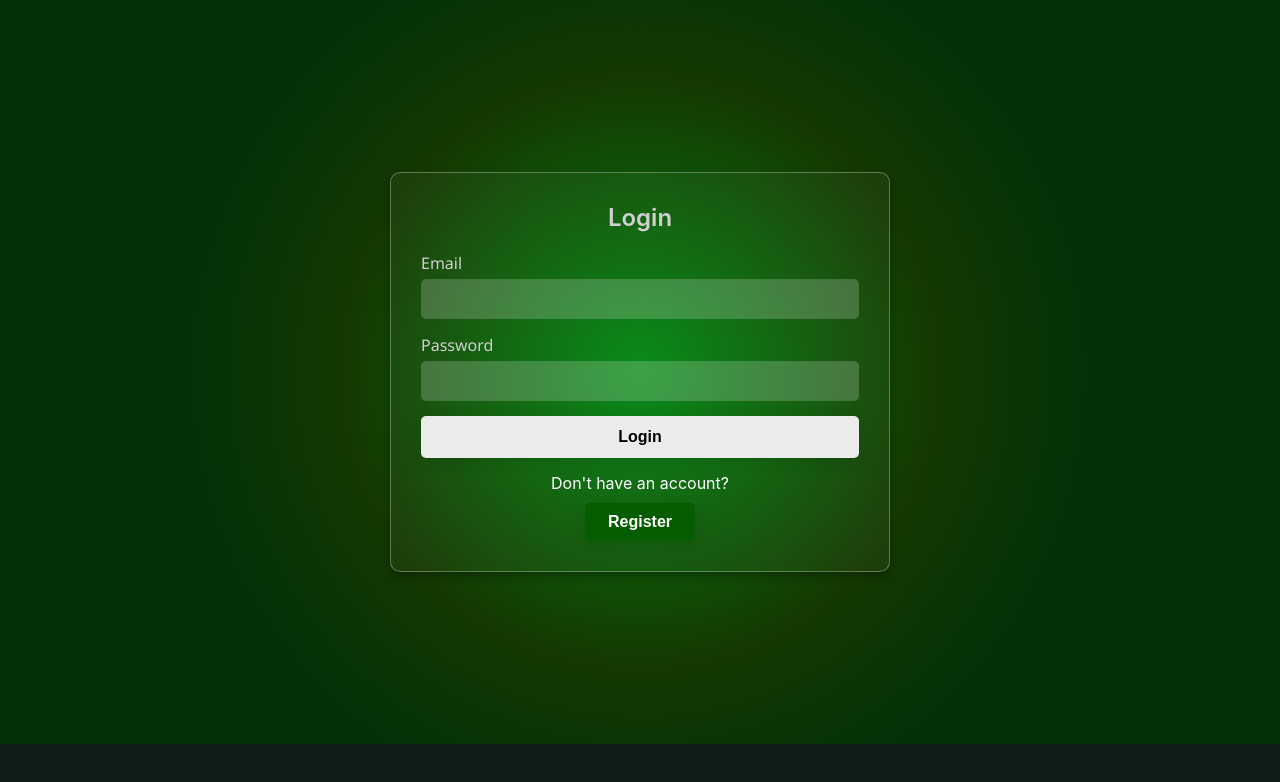
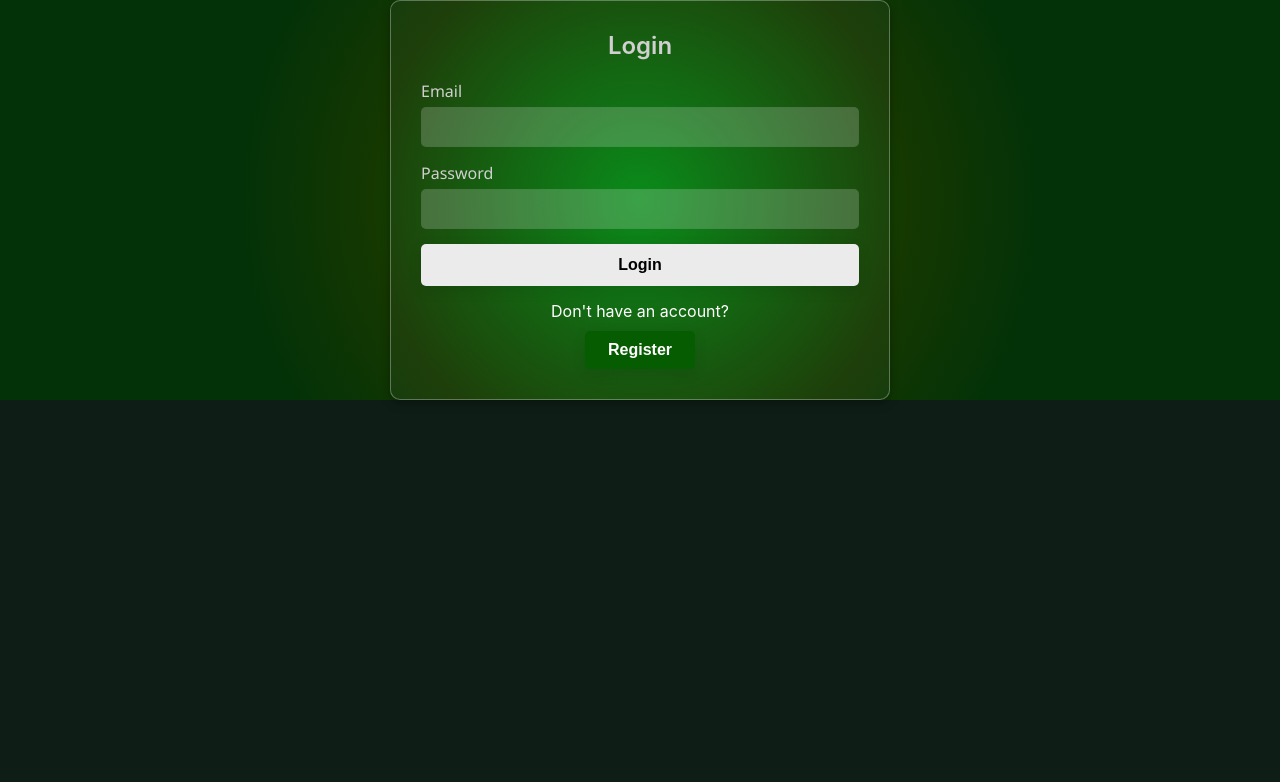
Before and after one commit to panesaranirav/Planto, a React (Vite) app in the folder PLANTO/client/: page / in a window 1280 px wide. Shown: the top 782 px of the page. Built offline with nearby package versions, Linux system fonts and the light colour scheme.

Commit message:
height css

```diff
--- a/PLANTO/client/src/Pages/Registration.css
+++ b/PLANTO/client/src/Pages/Registration.css
@@ -9,7 +9,7 @@
     background: radial-gradient(circle, rgba(1,135,17,1) 0%, rgba(21,56,1,1) 40%, rgba(3,50,8,1) 60%);
     justify-content: center;
     align-items: center;
-    height: 100vh;
+    height: screen;
     width: 100%;
 }
 .section-wrapper1 {
@@ -18,7 +18,7 @@
     background: radial-gradient(circle, rgba(1,135,17,1) 0%, rgba(21,56,1,1) 40%, rgba(3,50,8,1) 60%);
     justify-content: center;
     align-items: center;
-    height: 93vh;
+    height: screen;
     width: 100%;
 }
 
```
